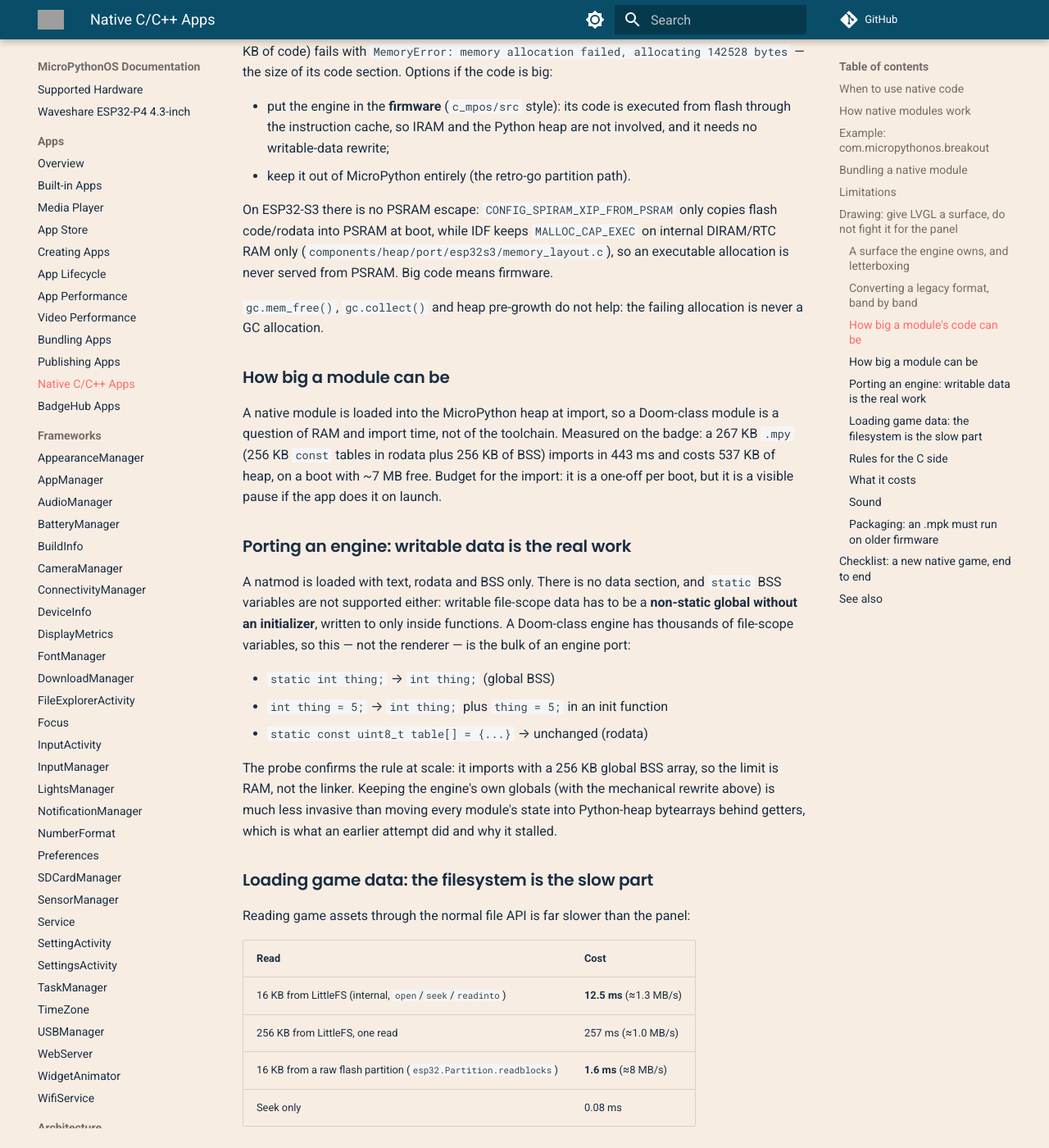
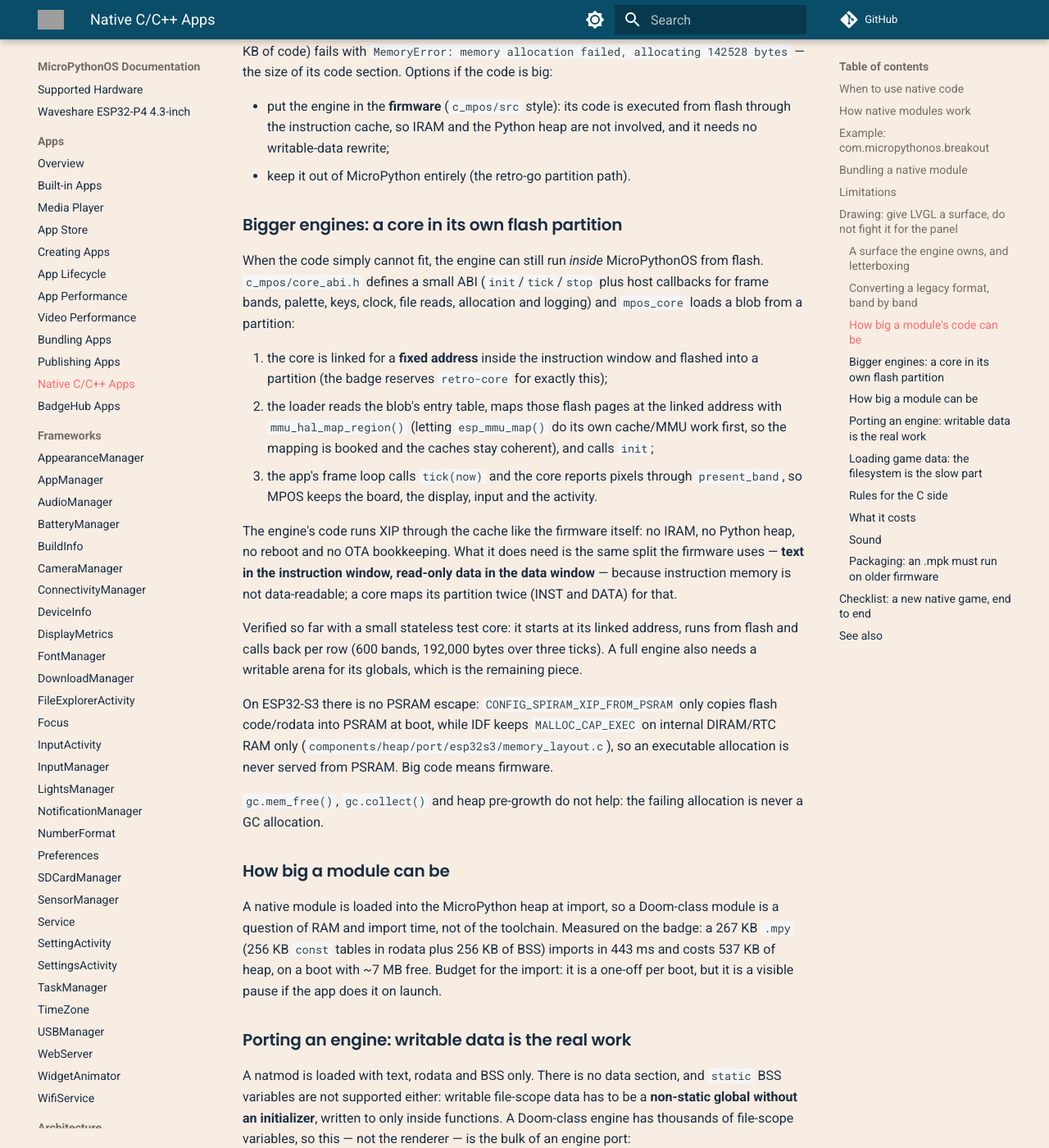
Before and after one commit to MicroPythonOS/docs, an MkDocs documentation site: the page built from docs/apps/native-apps.md, in a window 1280 px wide and 1400 px high, scrolled down 4651 px. Shown: the whole window at 82% size. Built offline with MkDocs 1.6.1 and Material for MkDocs 9.7.7, drawn with Linux system fonts in a browser that asks for light colours; comment, search, counter and statistics services are not loaded; grey boxes are pictures that could not be loaded.

Commit message:
native apps: cores that run from their own flash partition
Record the approach for engines whose code cannot fit in executable RAM: a
fixed-address blob in a partition, mapped at its linked address, executing from
flash and calling back through a small ABI while MicroPythonOS keeps the board,
display, input and activity. Include the two-mapping requirement (text in the
instruction window, rodata in the data window) and what has been verified.

```diff
--- a/docs/apps/native-apps.md
+++ b/docs/apps/native-apps.md
@@ -210,6 +210,33 @@ its code section. Options if the code is big:
   involved, and it needs no writable-data rewrite;
 * keep it out of MicroPython entirely (the retro-go partition path).
 
+### Bigger engines: a core in its own flash partition
+
+When the code simply cannot fit, the engine can still run *inside* MicroPythonOS
+from flash. `c_mpos/core_abi.h` defines a small ABI (`init`/`tick`/`stop` plus
+host callbacks for frame bands, palette, keys, clock, file reads, allocation and
+logging) and `mpos_core` loads a blob from a partition:
+
+1. the core is linked for a **fixed address** inside the instruction window and
+   flashed into a partition (the badge reserves `retro-core` for exactly this);
+2. the loader reads the blob's entry table, maps those flash pages at the linked
+   address with `mmu_hal_map_region()` (letting `esp_mmu_map()` do its own
+   cache/MMU work first, so the mapping is booked and the caches stay coherent),
+   and calls `init`;
+3. the app's frame loop calls `tick(now)` and the core reports pixels through
+   `present_band`, so MPOS keeps the board, the display, input and the activity.
+
+The engine's code runs XIP through the cache like the firmware itself: no IRAM,
+no Python heap, no reboot and no OTA bookkeeping. What it does need is the same
+split the firmware uses — **text in the instruction window, read-only data in the
+data window** — because instruction memory is not data-readable; a core maps its
+partition twice (INST and DATA) for that.
+
+Verified so far with a small stateless test core: it starts at its linked
+address, runs from flash and calls back per row (600 bands, 192,000 bytes over
+three ticks). A full engine also needs a writable arena for its globals, which is
+the remaining piece.
+
 On ESP32-S3 there is no PSRAM escape: `CONFIG_SPIRAM_XIP_FROM_PSRAM` only copies
 flash code/rodata into PSRAM at boot, while IDF keeps `MALLOC_CAP_EXEC` on
 internal DIRAM/RTC RAM only (`components/heap/port/esp32s3/memory_layout.c`), so
```
